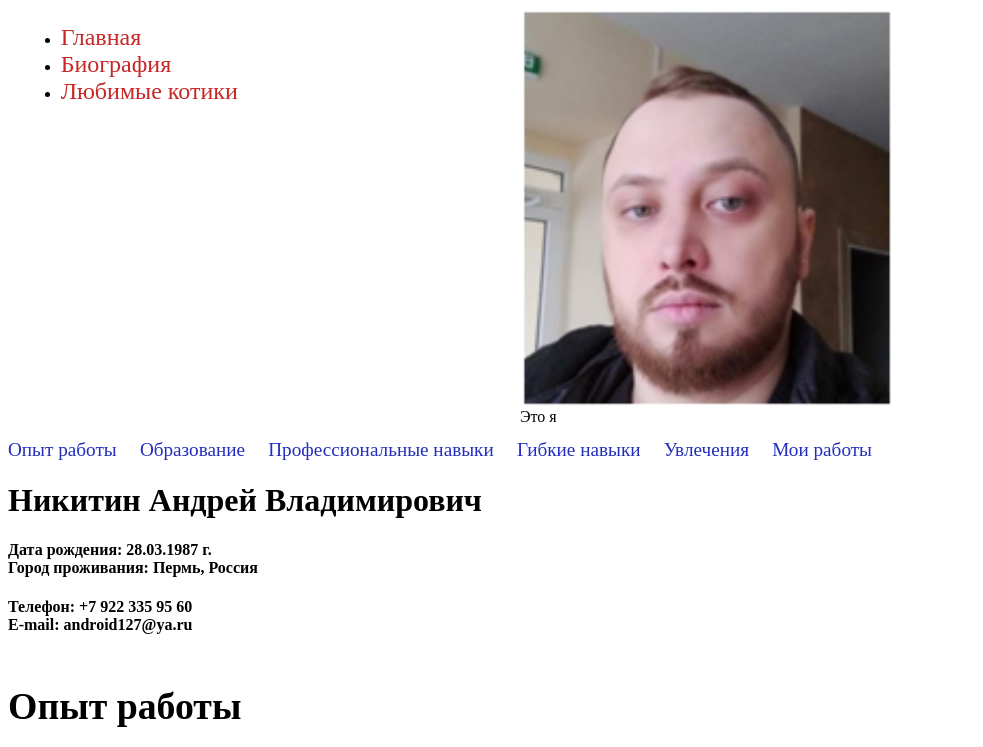
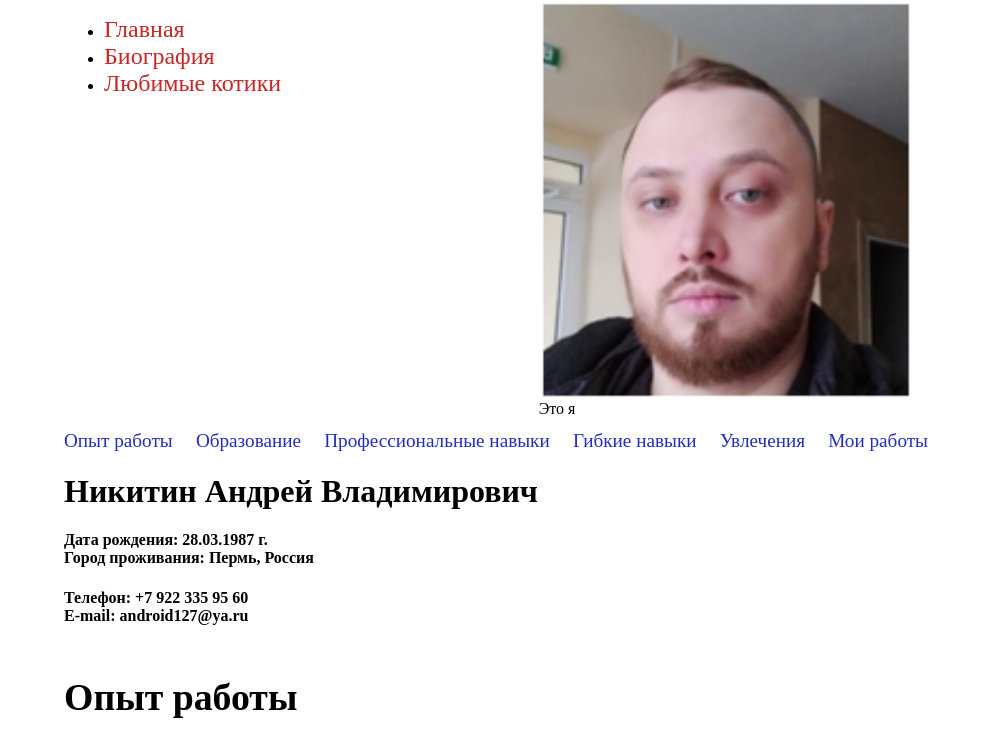
Before and after one commit to AndrewNikitin127/-AndrewNikitin127.github.io, a plain HTML site: page index.html in a window 1280 px wide. Shown: the top 747 px of the page, without its empty margins (0-983 px from the left). Drawn offline with Linux system fonts and the light colour scheme.

Commit message:
Add files via upload

```diff
--- a/index.html
+++ b/index.html
@@ -2,10 +2,10 @@
     <link href="style.css" rel="stylesheet"   >
 </head>
 
-
+<body style="margin: 0% 5%;">
 <header>
 
-    <nav style="display: inline-block; margin: auto; padding: 0% 22% 0% 1%; vertical-align:top ;  ">
+    <nav style="display: inline-block; margin: auto; padding: 0% 22% 0% 0%; vertical-align:top ;  ">
         <ul>
             <li><a href="index.html">Главная</a></li>
             <li><a href="Biography.html">Биография</a></li>
@@ -156,3 +156,5 @@
 
     </section>
 </main>
+
+</body>
```
